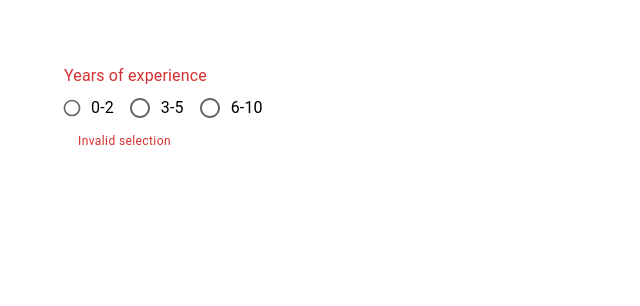
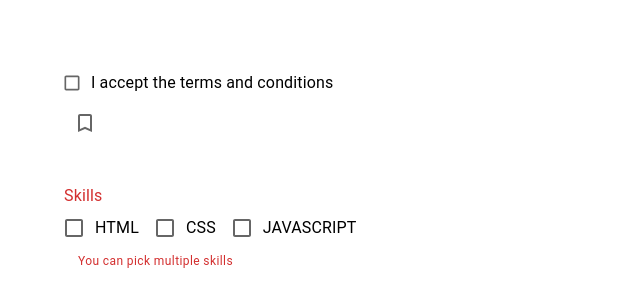
Before and after one commit to amontalvof/react-mui-demo, a React (Create React App) app: page / in a window 1280 px wide. Shown: the top 306 px of the page, without its empty margins (0-640 px from the left). Built offline with nearby package versions, Linux system fonts and the light colour scheme.

Commit message:
feat: Checkbox

```diff
--- a/src/App.tsx
+++ b/src/App.tsx
@@ -1,5 +1,6 @@
 import './App.css';
-import MuiRadioButton from './components/MuiRadioButton';
+import MuiCheckbox from './components/MuiCheckbox';
+// import MuiRadioButton from './components/MuiRadioButton';
 // import MuiSelect from './components/MuiSelect';
 // import MuiTextField from './components/MuiTextField';
 // import MuiButton from './components/MuiButton';
@@ -8,7 +9,7 @@ import MuiRadioButton from './components/MuiRadioButton';
 function App() {
     return (
         <div className="App">
-            <MuiRadioButton />
+            <MuiCheckbox />
         </div>
     );
 }
--- /dev/null
+++ b/src/components/MuiCheckbox.tsx
@@ -0,0 +1,99 @@
+import { ChangeEvent, useState } from 'react';
+import { Bookmark, BookmarkBorder } from '@mui/icons-material';
+import {
+    Box,
+    FormControlLabel,
+    Checkbox,
+    FormControl,
+    FormLabel,
+    FormGroup,
+    FormHelperText,
+} from '@mui/material';
+
+const MuiCheckbox = () => {
+    const [acceptTnC, setAcceptTnC] = useState(false);
+    const [skills, setSkills] = useState<string[]>([]);
+    console.log({ acceptTnC, skills });
+
+    const handleChange = (event: ChangeEvent<HTMLInputElement>) => {
+        setAcceptTnC(event.target.checked);
+    };
+
+    const handleSkillChange = (event: ChangeEvent<HTMLInputElement>) => {
+        if (event.target.checked) {
+            setSkills([...skills, event.target.value]);
+        } else {
+            setSkills(skills.filter((skill) => skill !== event.target.value));
+        }
+    };
+
+    return (
+        <Box>
+            <Box>
+                <FormControlLabel
+                    label="I accept the terms and conditions"
+                    control={
+                        <Checkbox
+                            checked={acceptTnC}
+                            onChange={handleChange}
+                            size="small"
+                            color="secondary"
+                        />
+                    }
+                />
+            </Box>
+            <Box>
+                <Checkbox
+                    icon={<BookmarkBorder />}
+                    checkedIcon={<Bookmark />}
+                    checked={acceptTnC}
+                    onChange={handleChange}
+                />
+            </Box>
+            <br />
+            <br />
+            <Box>
+                <FormControl error>
+                    <FormLabel>Skills</FormLabel>
+                    <FormGroup row>
+                        <FormControlLabel
+                            label="HTML"
+                            control={
+                                <Checkbox
+                                    value="html"
+                                    checked={skills.includes('html')}
+                                    onChange={handleSkillChange}
+                                />
+                            }
+                        />
+                        <FormControlLabel
+                            label="CSS"
+                            control={
+                                <Checkbox
+                                    value="css"
+                                    checked={skills.includes('css')}
+                                    onChange={handleSkillChange}
+                                />
+                            }
+                        />
+                        <FormControlLabel
+                            label="JAVASCRIPT"
+                            control={
+                                <Checkbox
+                                    value="javascript"
+                                    checked={skills.includes('javascript')}
+                                    onChange={handleSkillChange}
+                                />
+                            }
+                        />
+                    </FormGroup>
+                    <FormHelperText>
+                        You can pick multiple skills
+                    </FormHelperText>
+                </FormControl>
+            </Box>
+        </Box>
+    );
+};
+
+export default MuiCheckbox;
```
